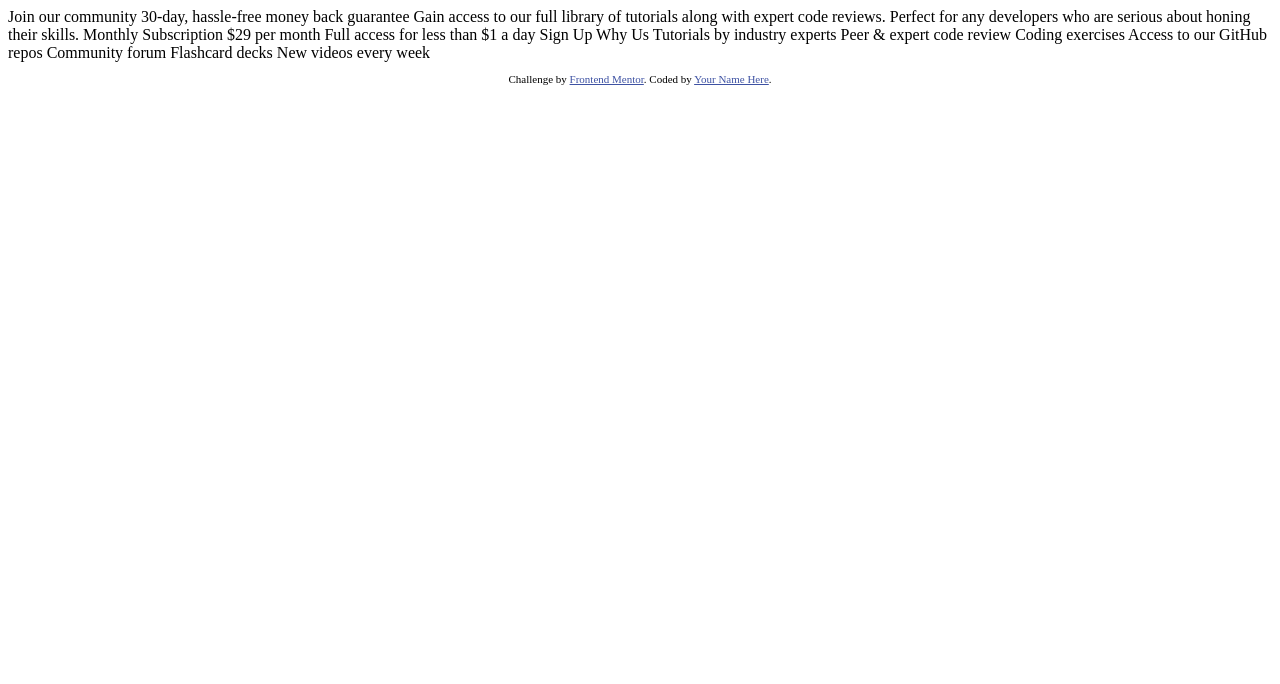
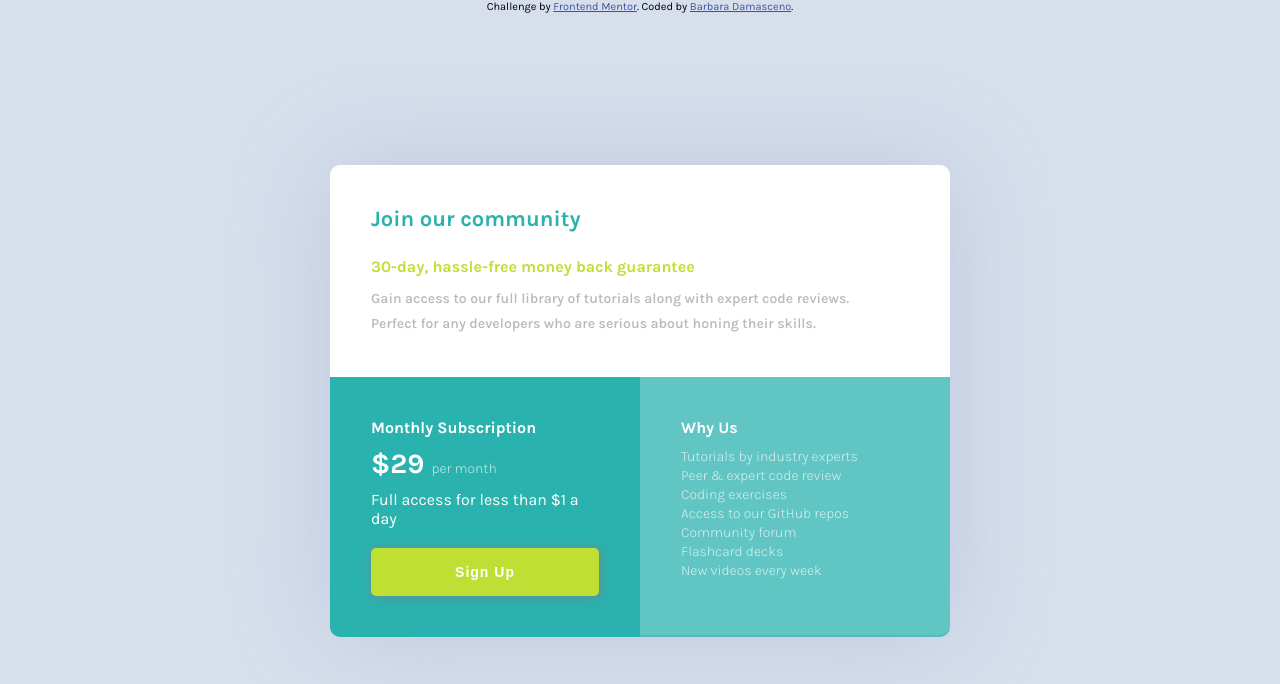
Before and after one commit to barbaradamasdev/single-price-grid-component-master, a plain HTML site: page index.html in a window 1280 px wide. Drawn offline with Linux system fonts and the light colour scheme.

Commit message:
HTML and CSS done

```diff
--- a/index.html
+++ b/index.html
@@ -5,6 +5,7 @@
   <meta name="viewport" content="width=device-width, initial-scale=1.0"> <!-- displays site properly based on user's device -->
 
   <link rel="icon" type="image/png" sizes="32x32" href="./images/favicon-32x32.png">
+  <link rel="stylesheet" href="style.css">
 
   <title>Frontend Mentor | Single Price Grid Component</title>
 
@@ -15,35 +16,49 @@
   </style>
 </head>
 <body>
-  Join our community
 
-  30-day, hassle-free money back guarantee
+  <div class="content">
 
-  Gain access to our full library of tutorials along with expert code reviews.
-  Perfect for any developers who are serious about honing their skills.
+    <div class="section one">
+      <h1>Join our community</h1>
 
-  Monthly Subscription
+      <h3>30-day, hassle-free money back guarantee</h3>
 
-  &dollar;29 per month
+      <p class="paragraphSecOne">Gain access to our full library of tutorials along with expert code reviews. Perfect for any developers who are serious about honing their skills.</p>
+    </div>
 
-  Full access for less than &dollar;1 a day
+    <div class="sectionGroup">
+      <div class="section two">
 
-  Sign Up
+        <h2>Monthly Subscription</h2>
 
-  Why Us
+        <p class="price">&dollar;29 <span> per month</span></p>
 
-  Tutorials by industry experts
-  Peer &amp; expert code review
-  Coding exercises
-  Access to our GitHub repos
-  Community forum
-  Flashcard decks
-  New videos every week
+        <p>Full access for less than &dollar;1 a day</p>
+
+        <button>Sign Up</button>
+      </div>
+
+      <div class="section three">
+        <h2>Why Us</h2>
+
+        <ul>
+          <li>Tutorials by industry experts</li>
+          <li>Peer &amp; expert code review</li>
+          <li>Coding exercises</li>
+          <li>Access to our GitHub repos</li>
+          <li>Community forum</li>
+          <li>Flashcard decks</li>
+          <li>New videos every week</li>
+        </ul>
+      </div>
+    </div>
+  </div>
 
   <footer>
     <p class="attribution">
       Challenge by <a href="https://www.frontendmentor.io?ref=challenge" target="_blank">Frontend Mentor</a>.
-      Coded by <a href="#">Your Name Here</a>.
+      Coded by <a href="https://github.com/barbaradamasdev/">Barbara Damasceno</a>.
     </p>
   </footer>
 </body>
--- /dev/null
+++ b/style.css
@@ -0,0 +1,135 @@
+@import url('https://fonts.googleapis.com/css2?family=Karla:wght@300;400;600;700;800&display=swap');
+
+:root {
+    --cyan: hsl(179, 62%, 43%);
+    --cyanT: hsla(179, 62%, 43%, 0.74);
+    --yellow: hsl(71, 73%, 54%);
+    --gray: hsl(204, 43%, 93%);
+    --blue: hsla(217, 37%, 63%, 0.308);
+
+    /*  - Mobile: 375px
+        - Desktop: 1440px */
+}
+
+* {
+    margin: 0;
+    padding: 0;
+    box-sizing: border-box;
+}
+
+body{
+    font-family: 'Karla', sans-serif;
+    height: 100vh;
+    background-color: var(--blue);
+    font-size: 16px;
+    position: relative;
+}
+
+.content {
+    position: absolute;
+    right: 0;
+    left: 0;
+    top: 0;
+    bottom: 0;
+    margin: auto;
+
+    display: flex;
+    flex-direction: column;
+
+    width: 620px;
+    height: 470px;
+    background-color: white;
+    border-radius: 10px;
+    box-shadow: 1px 1px 100px 1px var(--blue);
+}
+
+.sectionGroup {
+    display: flex;
+    justify-content: center;
+    color: white;
+}
+
+.section {
+    display: flex;
+    flex-direction: column;
+    gap: 10px;
+    padding: 41px;
+}
+
+.one {margin: 0;}
+.two {
+    background-color: var(--cyan);
+    border-radius: 0 0 0 10px;
+    width: 320px;
+}
+
+.three {
+    background-color: var(--cyanT);
+    border-radius: 0 0 10px 0;
+    width: 320px;
+}
+
+h1 {
+    color: var(--cyan);
+    font-size: 22px;
+    margin-bottom: 15px;
+}
+
+h2 {
+    font-size: 16px;
+}
+
+h3 {
+    color: var(--yellow);
+    font-size: 16px;
+}
+
+.paragraphSecOne {
+    color: rgba(163, 163, 163, 0.74);
+    font-size: 14px;
+    line-height: 25px;
+    font-weight: 600;
+    padding-right: 20px;
+}
+
+.price {font-size: 28px; font-weight: 700;}
+span, li {font-size: 14px; font-weight: 300; opacity: 70%;}
+li {list-style: none; padding: 1px 0;}
+
+button {
+    padding: 16px;
+    margin: 10px 0 0 0;
+    color: white;
+    background-color: var(--yellow);
+    border: none;
+    border-radius: 5px;
+    font-size: 14px;
+    font-weight: 700;
+    letter-spacing: 1px;
+    box-shadow: 1px 1px 10px 1px rgba(128, 128, 128, 0.596);
+    cursor: pointer;
+}
+
+@media (max-width:375px) {
+    .content {
+        width: 320px;
+        height: 480px;
+        top: -250px;
+    }
+
+    .sectionGroup {
+        flex-direction: column;
+    }
+
+    .section {
+        padding: 35px;
+    }
+
+    .paragraphSecOne {
+        padding-right: 0px;
+        font-weight: 400;
+    }
+
+    .two {border-radius: 0;}
+    .three {border-radius: 0 0 10px 10px;}
+}
```
